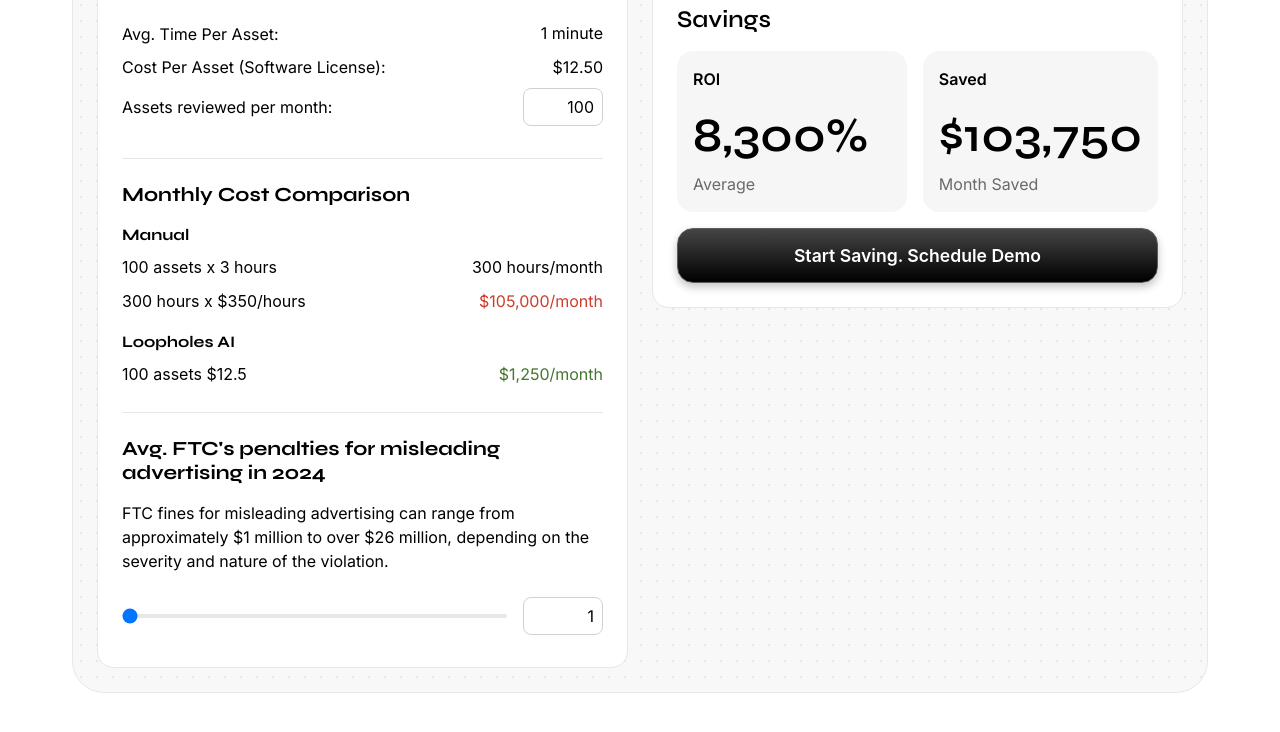
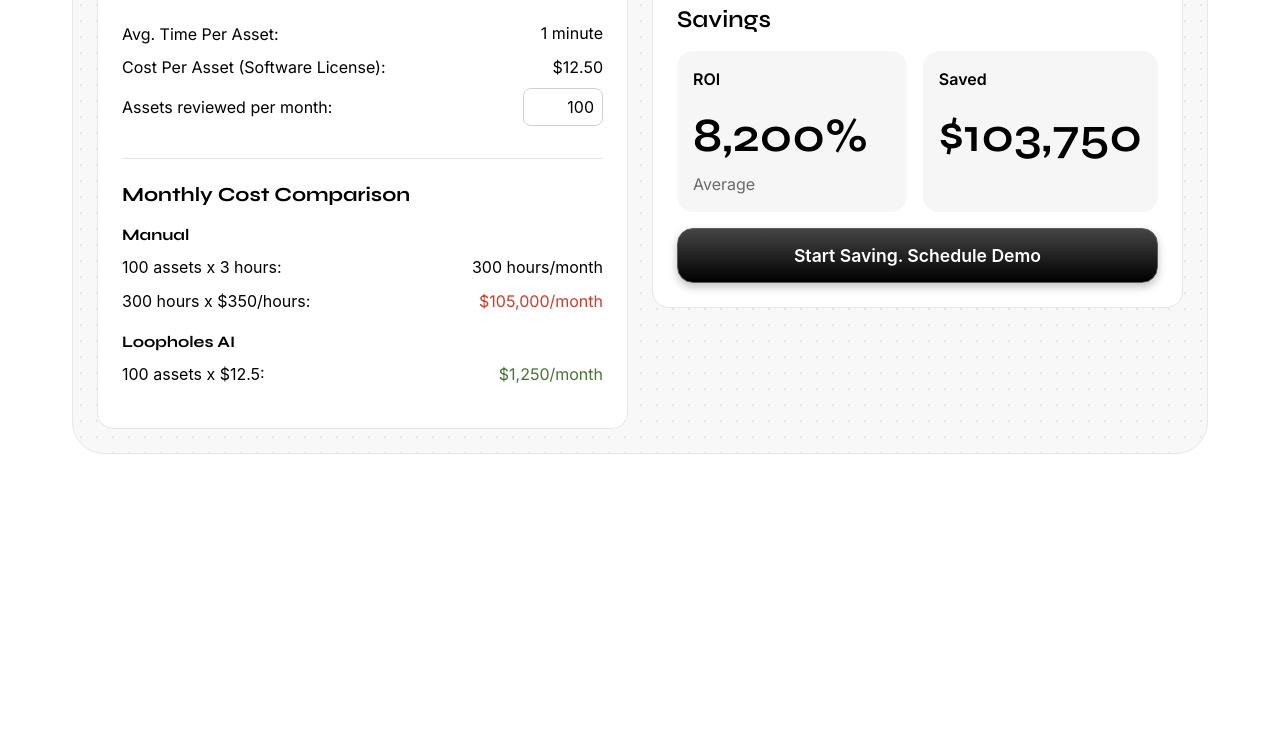
Before and after one commit to aaronpaulgz/loopholes-roi-calculator, a plain HTML site: page index.html in a window 1280 px wide. Shown: the part 404-1136 px from the top of the page. After the commit the page ends 922 px from the top, so only its background shows below. Drawn offline with Linux system fonts and the light colour scheme.

Commit message:
Vishal requests

```diff
--- a/index.html
+++ b/index.html
@@ -100,38 +100,6 @@
               </div>
             </div>
           </div>
-
-          <div class="ftc-penalties">
-            <h3>Avg. FTC's penalties for misleading advertising in 2024</h3>
-            <p class="ftc-description">
-              FTC fines for misleading advertising can range from approximately
-              $1 million to over $26 million, depending on the severity and
-              nature of the violation.
-            </p>
-            <div class="slider-container">
-              <div class="slider-with-input">
-                <input
-                  type="range"
-                  min="1"
-                  max="100"
-                  value="1"
-                  step="1"
-                  class="slider"
-                  id="ftcSlider"
-                />
-                <div class="input-wrapper">
-                  <input
-                    type="number"
-                    id="ftcValue"
-                    class="ftc-value-input"
-                    value="1"
-                    min="1"
-                    max="100000000000"
-                  />
-                </div>
-              </div>
-            </div>
-          </div>
         </div>
 
         <div class="results-section">
@@ -176,7 +144,7 @@
               <div class="metric-large">
                 <div class="metric-title">Saved</div>
                 <div class="value" id="savedValue">$103,750</div>
-                <div class="unit">Month Saved</div>
+                <!-- <div class="unit">Month Saved</div> -->
               </div>
             </div>
           </div>
```
